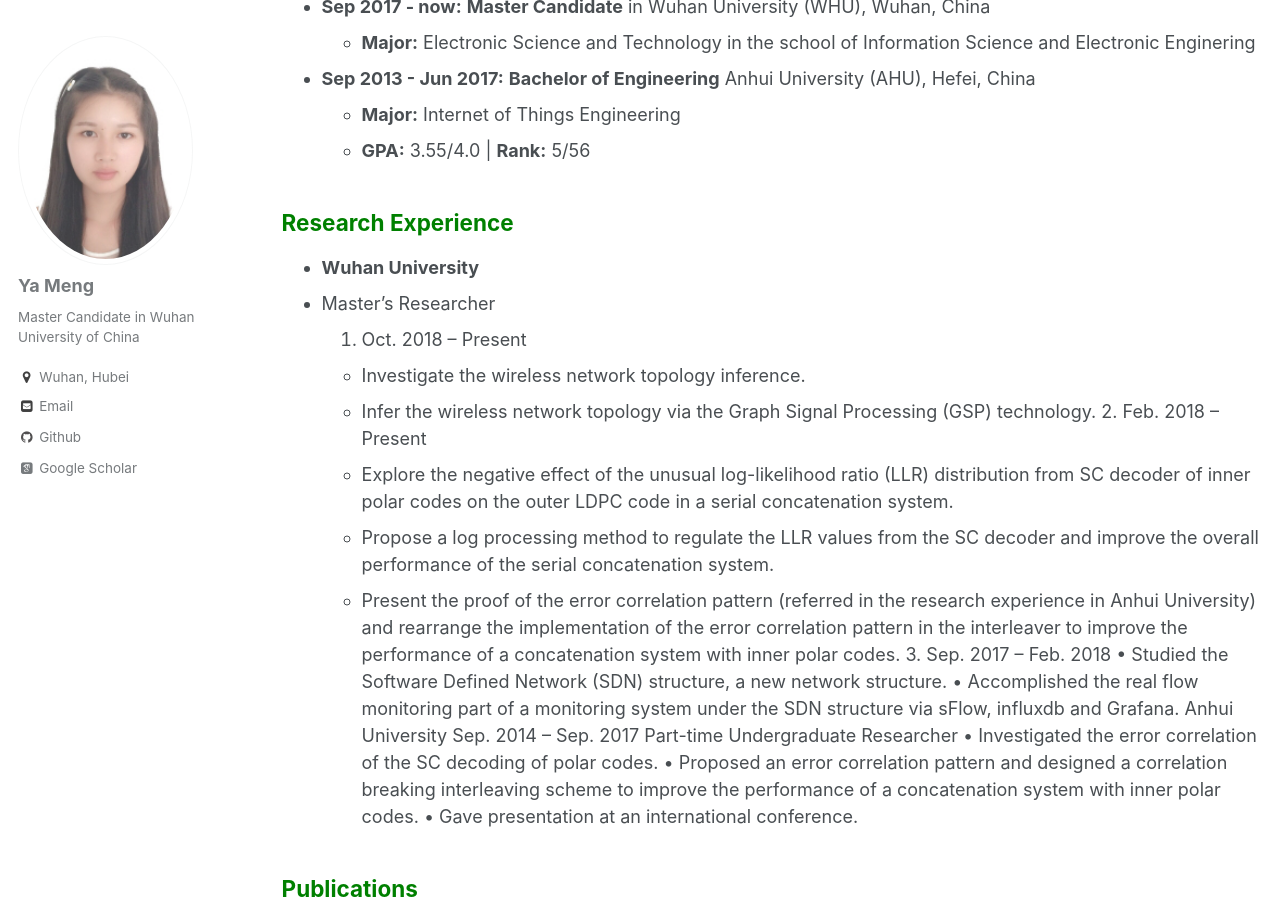
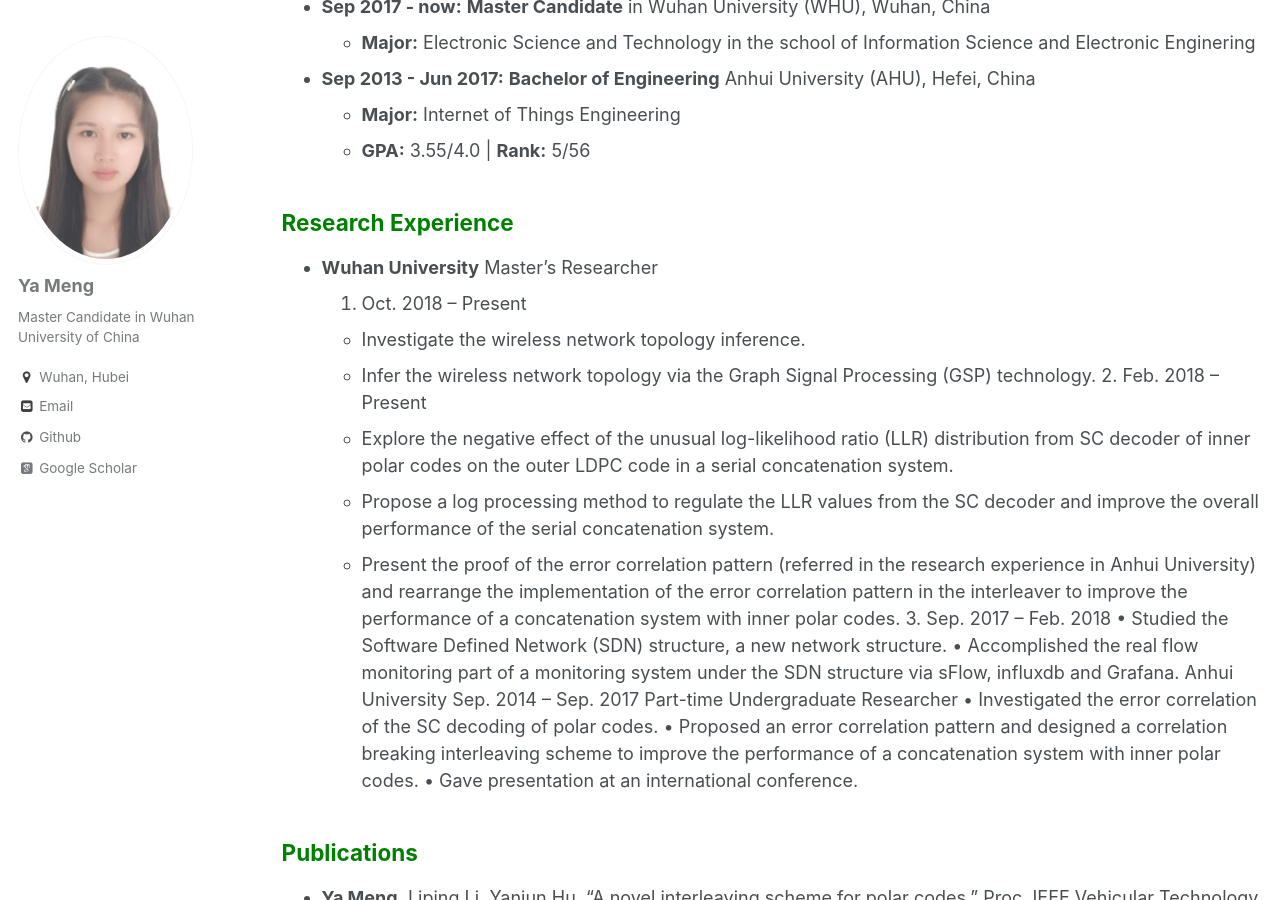
Before and after one commit to mengMia/yameng-ahu.github.io, a Jekyll site: the page built from _pages/cv.md, in a window 1280 px wide and 900 px high, scrolled down 490 px. Built offline with Jekyll 4.4.1, drawn with Linux system fonts in a browser that asks for light colours; some web fonts are replaced.

Commit message:
Update cv.md

```diff
--- a/_pages/cv.md
+++ b/_pages/cv.md
@@ -24,8 +24,8 @@ decoding of polar codes, and to use this error pattern to improve the performanc
 
 ## <span style="color: green"> Research Experience </span>
 * **Wuhan University**
-* Master’s Researcher
-1. Oct. 2018 – Present
+  Master’s Researcher
+1.           Oct. 2018 – Present
   - Investigate the wireless network topology inference.
   - Infer the wireless network topology via the Graph Signal Processing (GSP) technology.
 2. Feb. 2018 – Present
```
